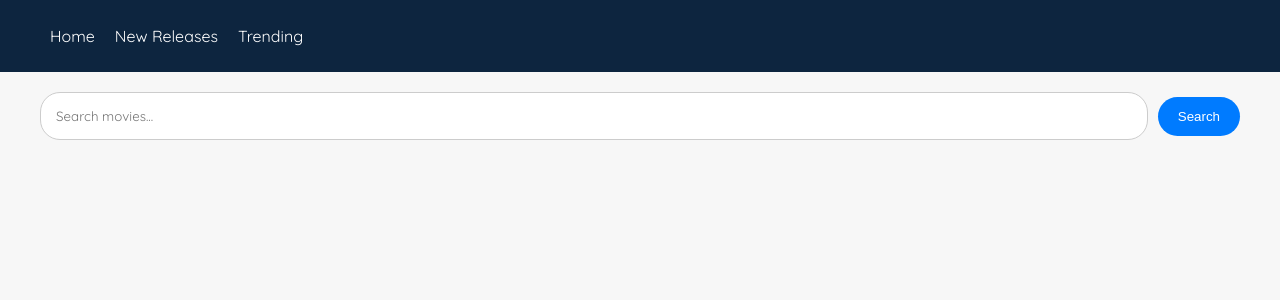
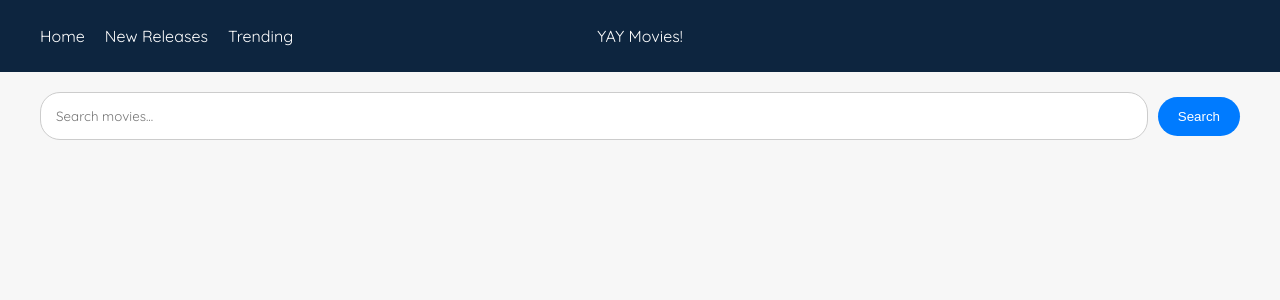
Before and after one commit to joseph-johnson27001/movie_database, a Vue app: page / in a window 1280 px wide. Shown: the top 300 px of the page. Built offline with nearby package versions, Linux system fonts and the light colour scheme.

Commit message:
Nav and title fix

```diff
--- a/src/App.vue
+++ b/src/App.vue
@@ -40,8 +40,6 @@ body {
 main {
   max-width: 1200px;
   margin: 0px auto;
-  /* background-color: white;
-  border: 1px solid #ddd; */
   min-height: 100vh;
   border-radius: 5px;
 }
--- a/src/components/NavBar.vue
+++ b/src/components/NavBar.vue
@@ -2,11 +2,13 @@
   <nav>
     <div class="navigation-container">
       <div class="main-container">
-        <ul>
+        <ul class="nav-btn-container">
           <li><a href="#">Home</a></li>
           <li><a href="#">New Releases</a></li>
           <li><a href="#">Trending</a></li>
         </ul>
+        <p>YAY Movies!</p>
+        <div></div>
       </div>
     </div>
   </nav>
@@ -31,14 +33,17 @@ nav {
 }
 
 .main-container {
-  padding: 0px 10px;
-  display: flex;
-  justify-content: left;
+  display: grid;
+  grid-template-columns: 1fr 1fr 1fr;
 }
 
 ul {
   list-style-type: none;
   padding: 0;
+}
+
+.nav-btn-container {
+  display: flex;
 }
 
 li {
--- a/src/views/HomePage.vue
+++ b/src/views/HomePage.vue
@@ -1,18 +1,10 @@
 <template>
-  <div>
-    <!-- <h2>Trending</h2> -->
-    <!-- <MovieGrid /> -->
-  </div>
+  <div></div>
 </template>
 
 <script>
-// import MovieGrid from "@/components/MovieGrid.vue";
-
 export default {
   name: "HomePage",
-  // components: {
-  //   MovieGrid,
-  // },
 };
 </script>
 
```
